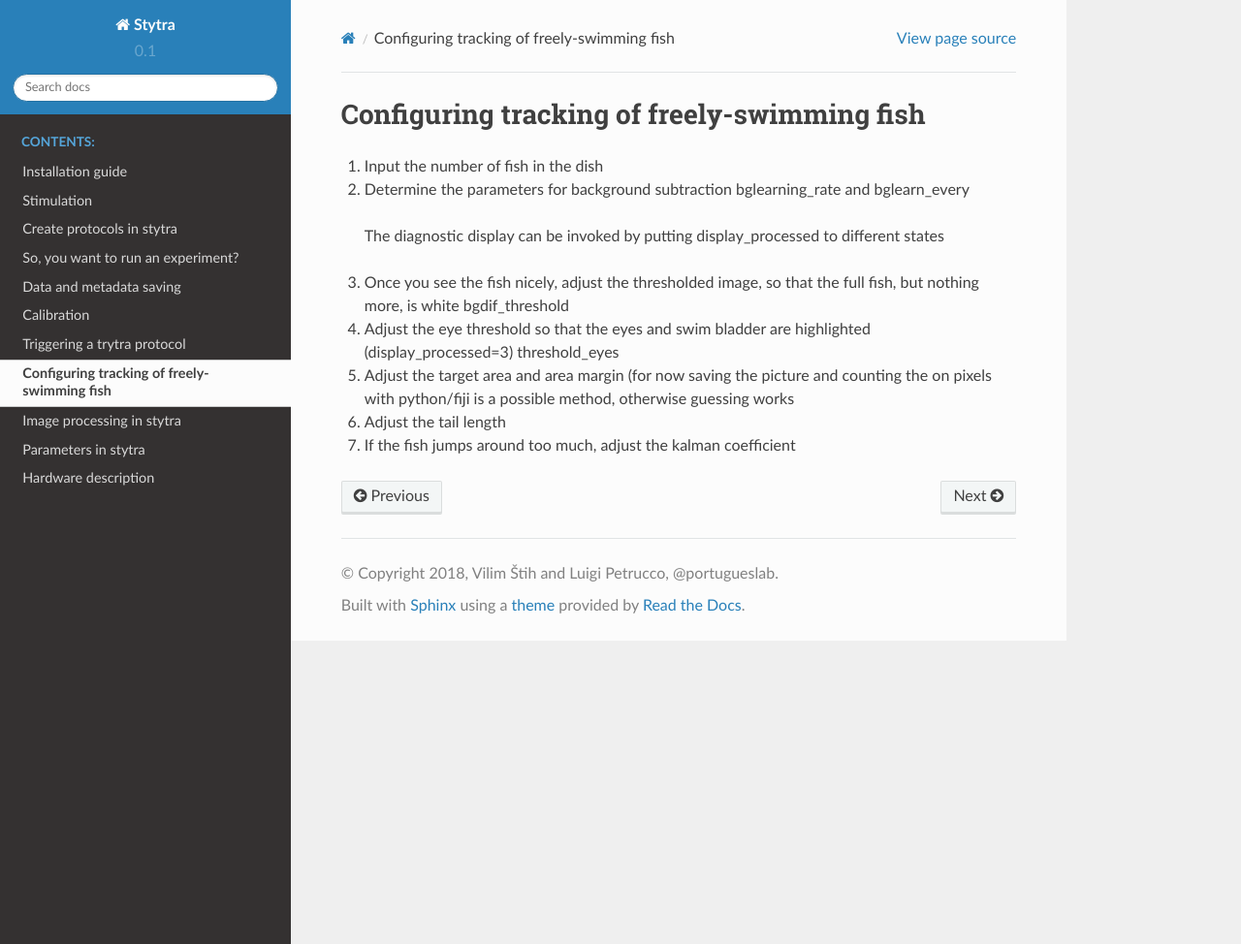
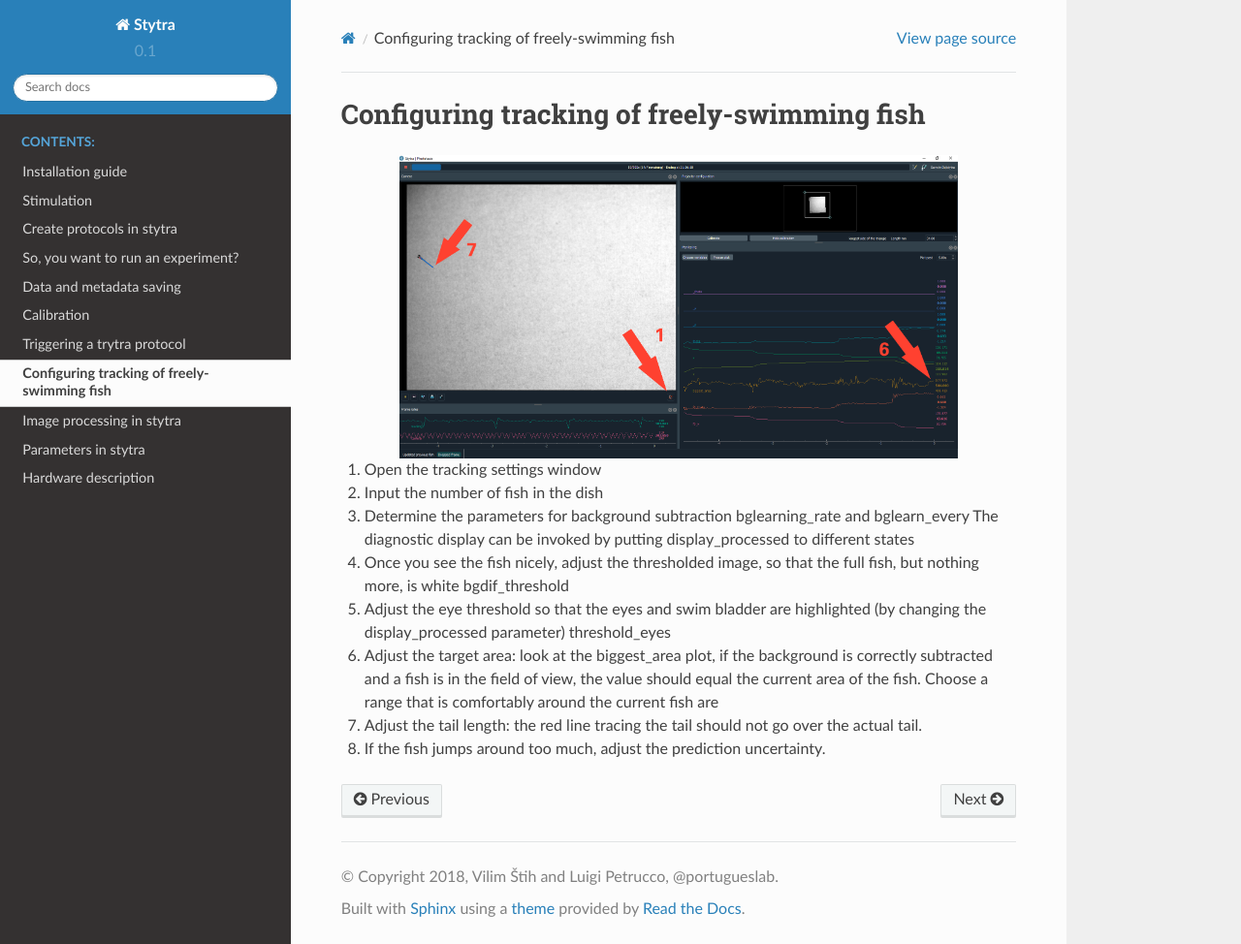
Before and after one commit to portugueslab/stytra, a Sphinx documentation site: the page built from docs/source/swimming_tracking.rst, in a window 1280 px wide and 974 px high. Shown: the whole window at 97% size. Built offline with Sphinx 7.4.7 and the Read the Docs theme 2.0.0, drawn with Linux system fonts in a browser that asks for light colours; pages that are not in the unit, such as notebooks, are missing from menus.

Commit message:
Added freely-swimming tracking instructions

```diff
--- a/docs/source/swimming_tracking.rst
+++ b/docs/source/swimming_tracking.rst
@@ -1,22 +1,29 @@
 Configuring tracking of freely-swimming fish
 ============================================
 
-1) Input the number of fish in the dish
+.. image:: ../screenshots/freeswim_tracking.png
+   :scale: 30%
+   :alt: freely-swimming tracking screenshot
+   :align: center
 
-2) Determine the parameters for background subtraction
+1) Open the tracking settings window
+
+2) Input the number of fish in the dish
+
+3) Determine the parameters for background subtraction
    bglearning_rate and bglearn_every
-  The diagnostic display can be invoked by putting display_processed to different states
+   The diagnostic display can be invoked by putting display_processed to different states
 
-3) Once you see the fish nicely, adjust the thresholded image,
+4) Once you see the fish nicely, adjust the thresholded image,
    so that the full fish, but nothing more, is white bgdif_threshold
 
-4) Adjust the eye threshold so that the eyes and swim bladder are highlighted (display_processed=3)
+5) Adjust the eye threshold so that the eyes and swim bladder are highlighted (by changing the display_processed parameter)
    threshold_eyes
 
-5) Adjust the target area and area margin
-   (for now saving the picture and counting the on pixels with python/fiji
-   is a possible method, otherwise guessing works
+6) Adjust the target area:
+   look at the biggest_area plot, if the background is correctly subtracted and a fish is in the field of view,
+   the value should equal the current area of the fish. Choose a range that is comfortably around the current fish are
 
-6) Adjust the tail length
+7) Adjust the tail length: the red line tracing the tail should not go over the actual tail.
 
-7) If the fish jumps around too much, adjust the kalman coefficient
+8) If the fish jumps around too much, adjust the prediction uncertainty.
```
Also changed, not shown: docs/screenshots/freeswim_tracking.png (added), 1 other file.
